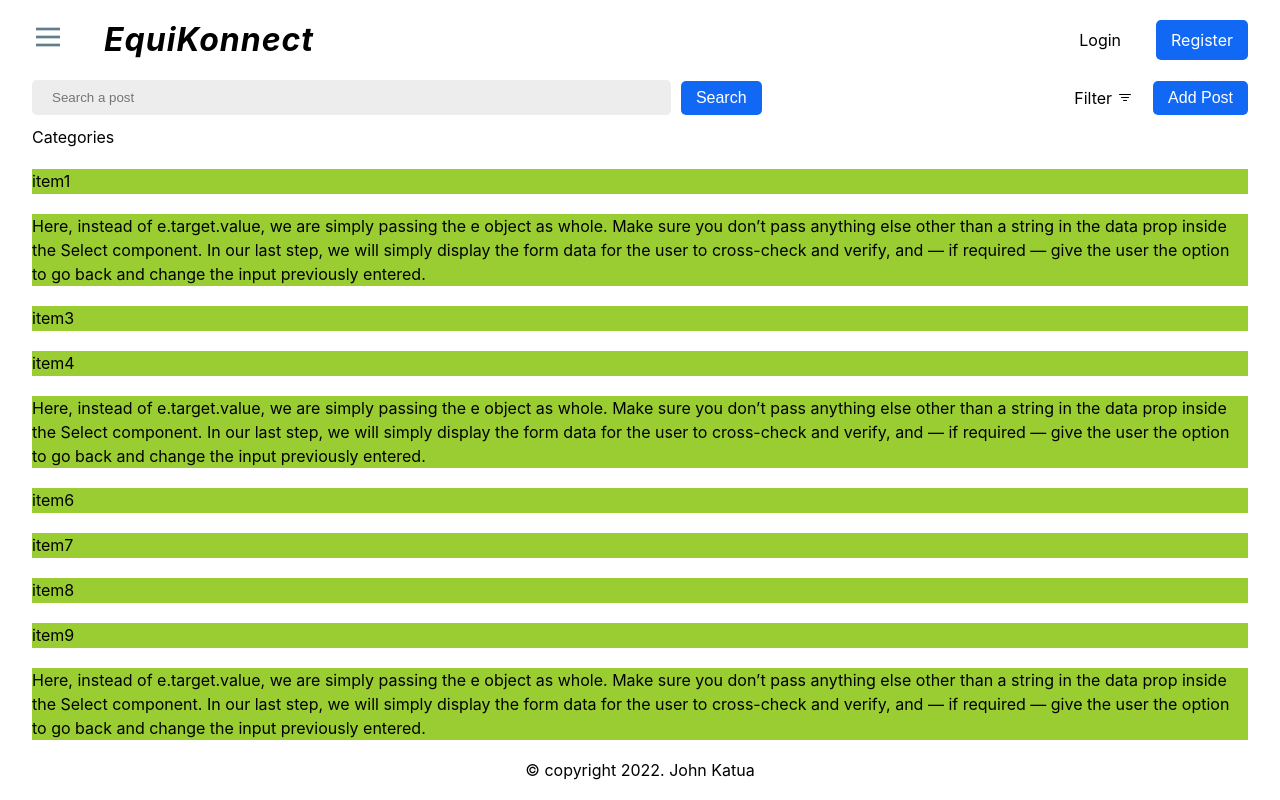
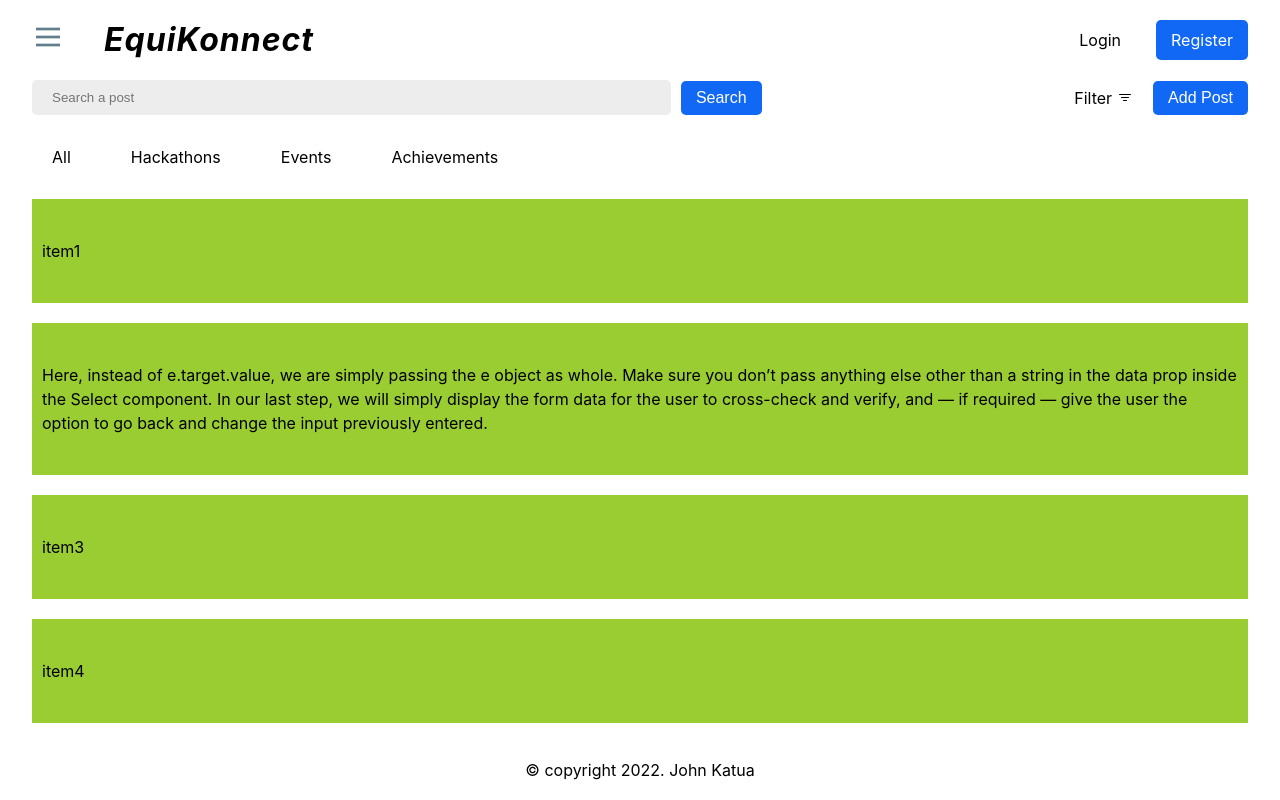
Before and after one commit to The-Jitu-Assignments/connect, a React (Vite) app in the folder frontend/: page /home in a window 1280 px wide. Both pictures are taken after a click on the element "Filter". Built offline with nearby package versions, Linux system fonts and the light colour scheme.

Commit message:
added filter buttons

```diff
--- a/frontend/src/pages/home/home.css
+++ b/frontend/src/pages/home/home.css
@@ -9,7 +9,7 @@
 .home-header {
   display: flex;
   flex-direction: column;
-  gap: 10px;
+  gap: 20px;
 }
 
 .home-header_top {
@@ -66,6 +66,23 @@
   align-items: center;
 }
 
+.home-filter_box {
+  display: flex;
+  gap: 20px;
+}
+
+.home-filter_item {
+  padding: 10px 20px;
+  font-size: 16px;
+  border-radius: 5px;
+  cursor: pointer;
+}
+
+.home-filter_item:hover {
+  background-color: var(--grey);
+  letter-spacing: 1px;
+}
+
 .home-content {
   display: flex;
   flex-direction: column;
@@ -77,4 +94,5 @@
 .test {
   background-color: yellowgreen;
   height: 10rem;
+  padding: 40px 10px;
 }
--- a/frontend/src/pages/home/index.jsx
+++ b/frontend/src/pages/home/index.jsx
@@ -1,9 +1,10 @@
-import React from 'react';
+import React, { useState } from 'react';
 import Button from '../../components/button';
 import { BsFilter } from 'react-icons/bs'
 import './home.css'
 
 const HomePage = () => {
+  const [show, setShow] = useState(false);
   return (
     <div className='home-container'>
       <div className='home-header'>
@@ -13,7 +14,7 @@ const HomePage = () => {
             <Button text={"Search"} className={"home-search_btn"} />
           </div>
           <div className='home-header_btns'>
-            <div className='home-filter_btn'>
+            <div className='home-filter_btn' onClick={() => setShow(!show)}>
               Filter
               <span>
                 <BsFilter />
@@ -22,7 +23,22 @@ const HomePage = () => {
             <Button text={"Add Post"} className={"home-search_btn"} />
           </div>
         </div>
-        <div>Categories</div>
+        {show && (
+          <div className='home-filter_box'>
+            <div className="home-filter_item">
+              All
+            </div>
+            <div className="home-filter_item">
+              Hackathons
+            </div>
+            <div className="home-filter_item">
+              Events
+            </div>
+            <div className="home-filter_item">
+              Achievements
+            </div>
+          </div>
+        )}
       </div>
       <div className='home-content'>
         <div className="test">item1</div>
```
